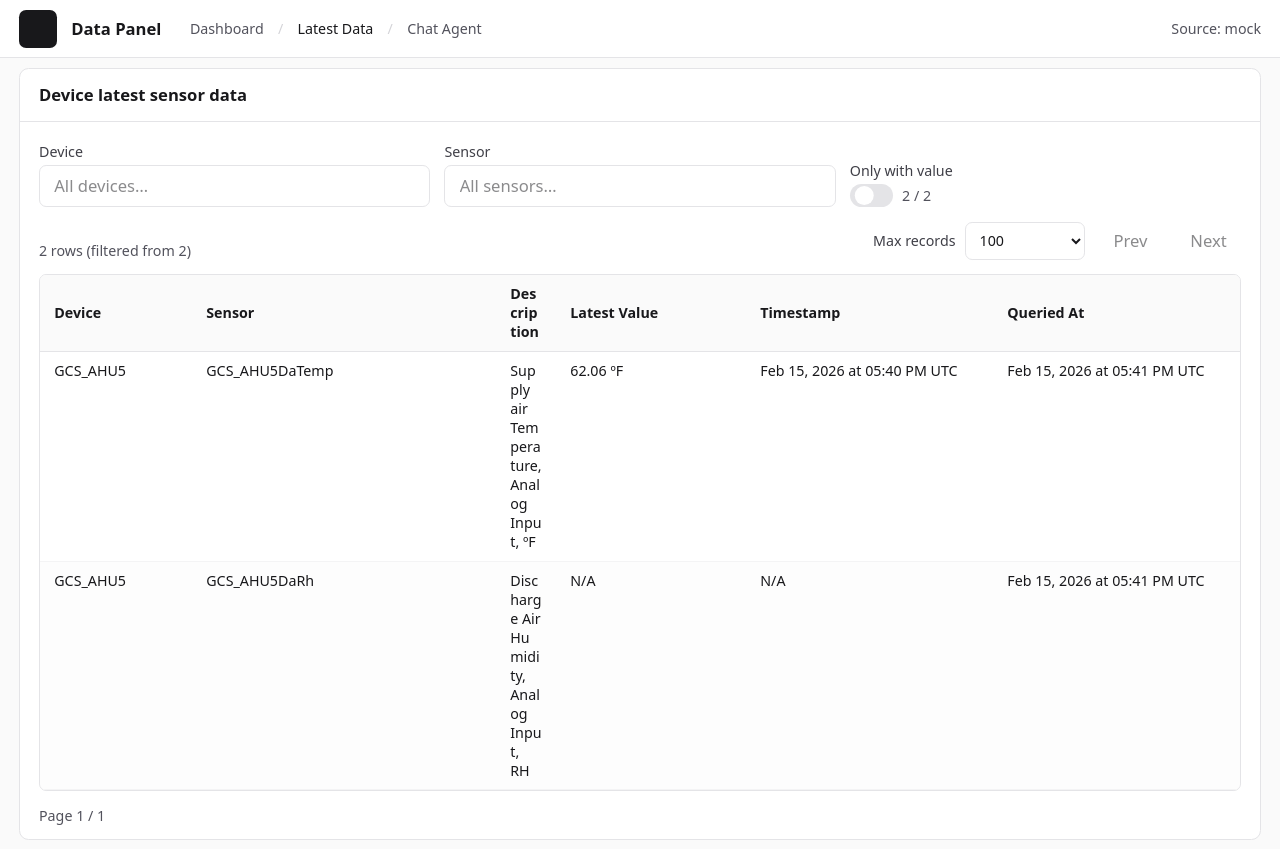
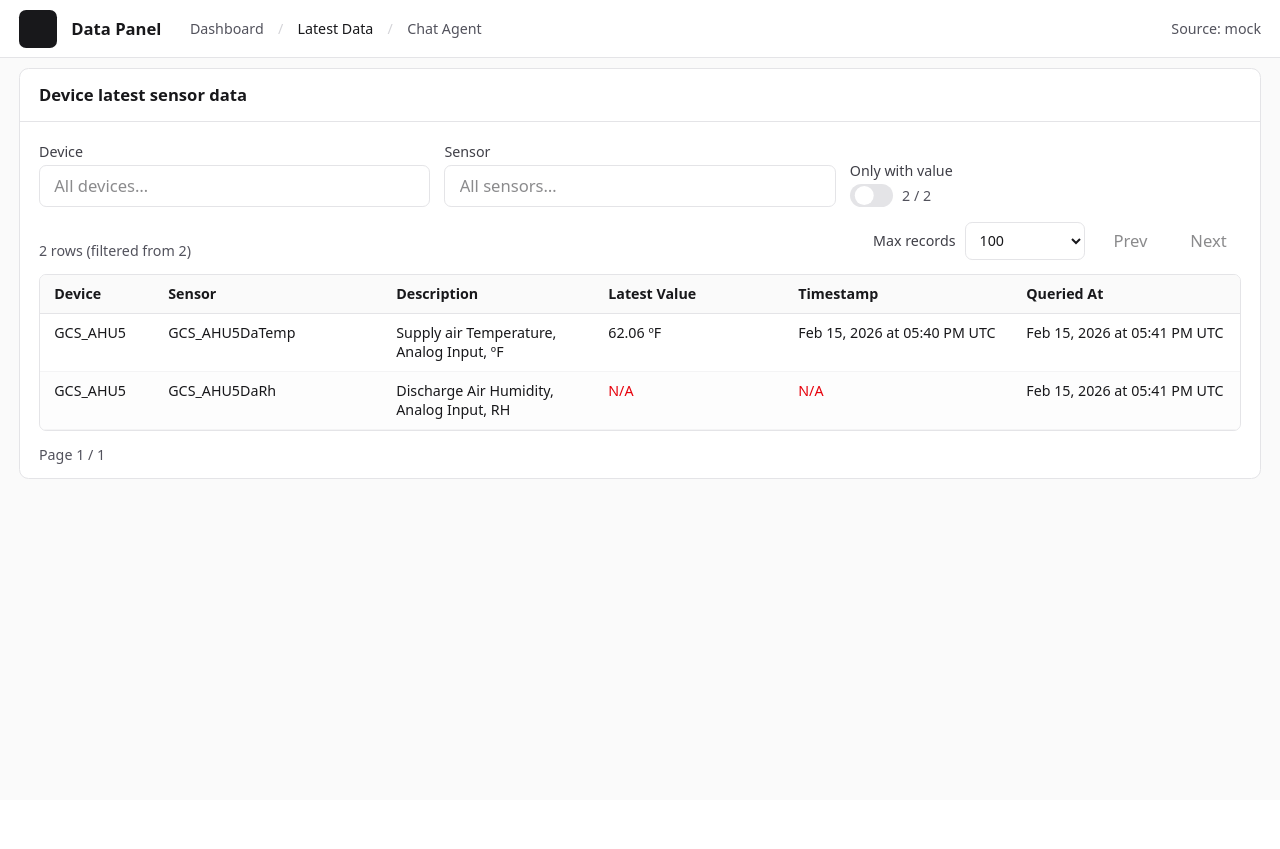
Before and after one commit to xinxiang-chen/data-panel, a Next.js app: page /latest-data in a window 1280 px wide. After the commit the page ends 800 px from the top, so only its background shows below. Built offline with nearby package versions, Linux system fonts and the light colour scheme.

Commit message:
fix table column width, set N/A text to red

```diff
--- a/components/latest/latest-data-table.tsx
+++ b/components/latest/latest-data-table.tsx
@@ -13,9 +13,16 @@ import {
 } from "@tanstack/react-table";
 import { useEffect, useMemo, useState } from "react";
 
-function display(v: unknown) {
-  if (v === null || v === undefined || v === "") return "N/A";
+const NA_TEXT = "N/A";
+
+function displayText(v: unknown) {
+  if (v === null || v === undefined || v === "") return NA_TEXT;
   return String(v);
+}
+
+function renderCellValue(v: unknown) {
+  const text = displayText(v);
+  return text === NA_TEXT ? <span className="text-red-600">{NA_TEXT}</span> : text;
 }
 
 const DATE_FMT = new Intl.DateTimeFormat("en-US", {
@@ -65,8 +72,8 @@ function unitFromDescription(desc: unknown): string | undefined {
 }
 
 function displayLatestValue(row: LatestDataRow) {
-  const v = display(row.latestValue);
-  if (v === "N/A") return v;
+  const v = displayText(row.latestValue);
+  if (v === NA_TEXT) return v;
   const unit = unitFromDescription(row.description);
   return unit ? `${v} ${unit}` : v;
 }
@@ -81,16 +88,16 @@ export function LatestDataTable({ rows, totalRows }: { rows: LatestDataRow[]; to
 
   const columns = useMemo<ColumnDef<LatestDataRow>[]>(
     () => [
-      { accessorKey: "device", header: "Device", cell: (info) => display(info.getValue()) },
-      { accessorKey: "sensor", header: "Sensor", cell: (info) => display(info.getValue()) },
-      { accessorKey: "description", header: "Description", cell: (info) => display(info.getValue()) },
+      { accessorKey: "device", header: "Device", cell: (info) => renderCellValue(info.getValue()) },
+      { accessorKey: "sensor", header: "Sensor", cell: (info) => renderCellValue(info.getValue()) },
+      { accessorKey: "description", header: "Description", cell: (info) => renderCellValue(info.getValue()) },
       {
         accessorKey: "latestValue",
         header: "Latest Value",
-        cell: (info) => displayLatestValue(info.row.original)
+        cell: (info) => renderCellValue(displayLatestValue(info.row.original))
       },
-      { accessorKey: "timestamp", header: "Timestamp", cell: (info) => displayTime(info.getValue(), mounted) },
-      { accessorKey: "queriedAt", header: "Queried At", cell: (info) => displayTime(info.getValue(), mounted) }
+      { accessorKey: "timestamp", header: "Timestamp", cell: (info) => renderCellValue(displayTime(info.getValue(), mounted)) },
+      { accessorKey: "queriedAt", header: "Queried At", cell: (info) => renderCellValue(displayTime(info.getValue(), mounted)) }
     ],
     [mounted]
   );
@@ -142,12 +149,12 @@ export function LatestDataTable({ rows, totalRows }: { rows: LatestDataRow[]; to
       <div className="overflow-auto rounded-md border border-zinc-200 bg-white">
         <table className="w-full table-fixed text-left text-sm">
           <colgroup>
-            <col style={{ width: "8rem" }} /> {/* Device */}
-            <col style={{ width: "16rem" }} /> {/* Sensor */}
+            <col style={{ width: "6rem" }} /> {/* Device */}
+            <col style={{ width: "12rem" }} /> {/* Sensor */}
             <col /> {/* Description (fills remaining space) */}
             <col style={{ width: "10rem" }} /> {/* Latest Value */}
-            <col style={{ width: "13rem" }} /> {/* Timestamp */}
-            <col style={{ width: "13rem" }} /> {/* Queried At */}
+            <col style={{ width: "12rem" }} /> {/* Timestamp */}
+            <col style={{ width: "12rem" }} /> {/* Queried At */}
           </colgroup>
           <thead className="sticky top-0 bg-zinc-50">
             {table.getHeaderGroups().map((hg) => (
```
